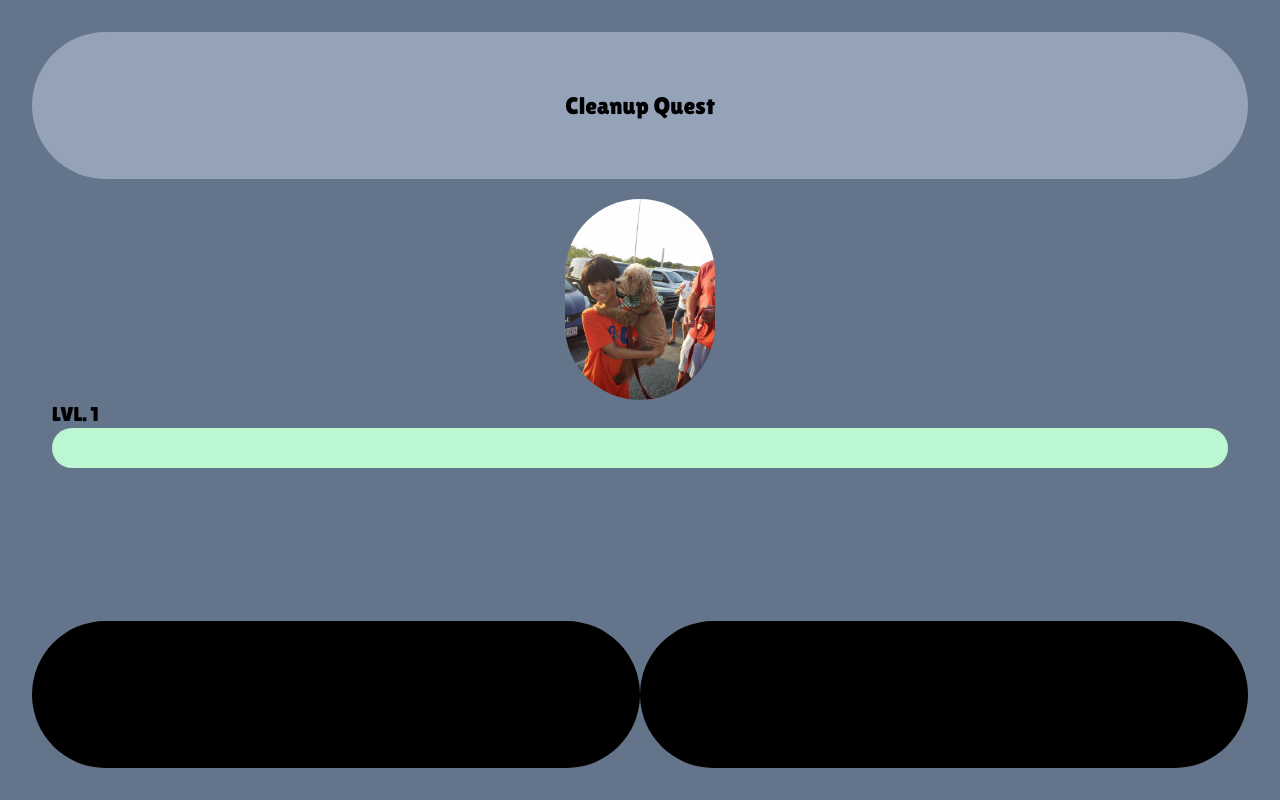
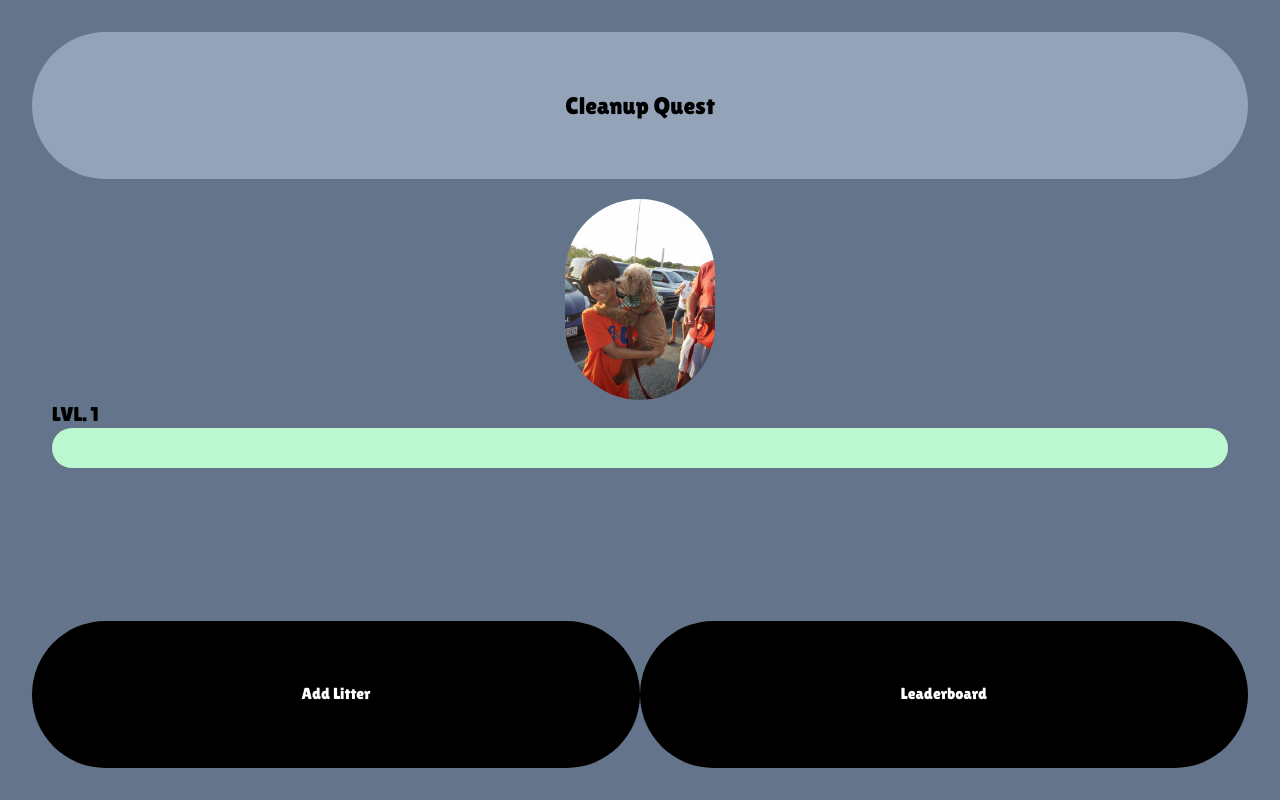
Before and after one commit to hoshbosh/Shellhacks2022, a React (Create React App) app in the folder littergo/: page / in a window 1280 px wide. Built offline with nearby package versions, Linux system fonts and the light colour scheme.

Commit message:
Text Color Change

```diff
--- a/littergo/src/App.css
+++ b/littergo/src/App.css
@@ -3,7 +3,7 @@
 @tailwind utilities;
 
 .btn{
-    @apply rounded-full bg-black active:scale-110 transition font-LilitaOne
+    @apply rounded-full bg-black active:scale-110 transition font-LilitaOne text-white
 }
 .pic{
     max-width: 100%;
--- a/littergo/src/components/Profile.js
+++ b/littergo/src/components/Profile.js
@@ -3,7 +3,7 @@ export default function Player(){
 
     return(
         <div className="col-span-2 row-span-3 grid grid-rows-2 bg-slate-500 p-5">
-            <img className='pic justify-self-center' src={pfp} />
+            <img className='pic justify-self-center' src={pfp}  alt="Cleanup Conquest Logo"/>
             <div>
             <h1 className='font-LilitaOne text-xl'>
                 LVL. 1
```
